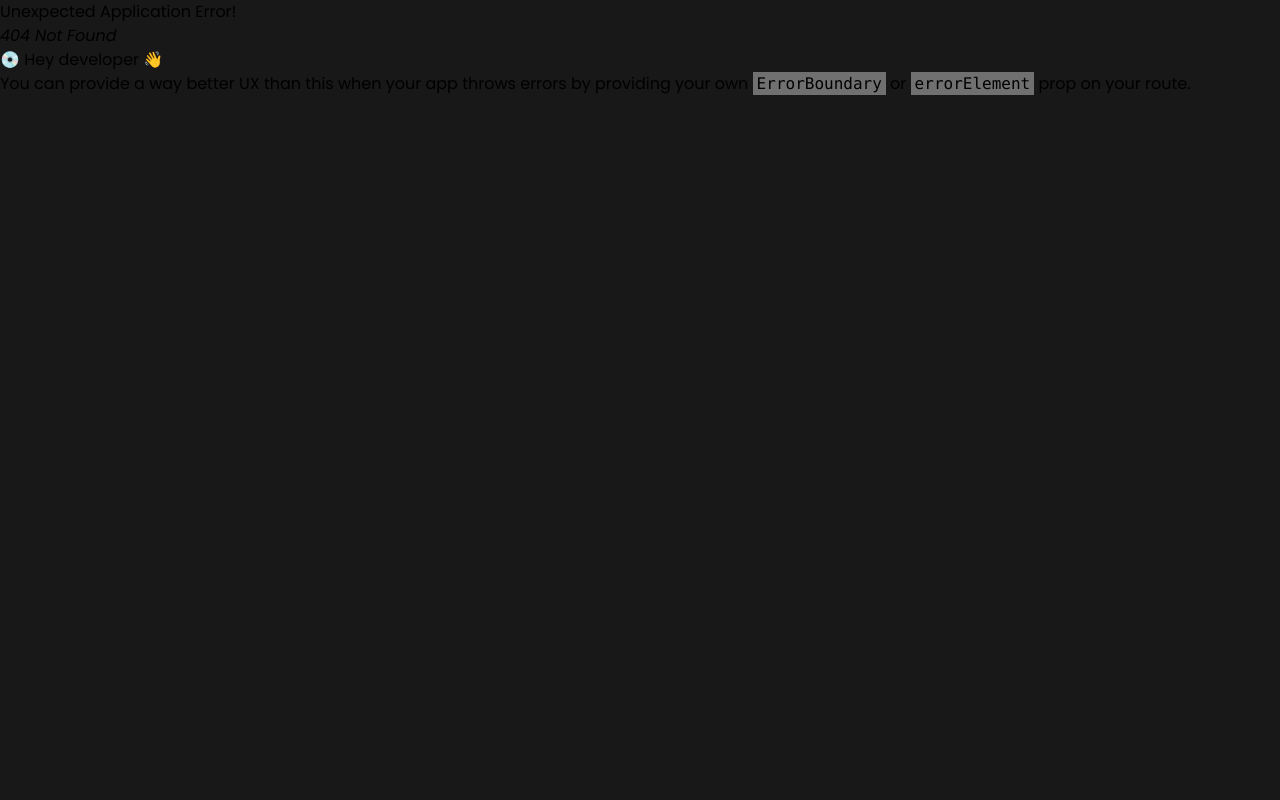
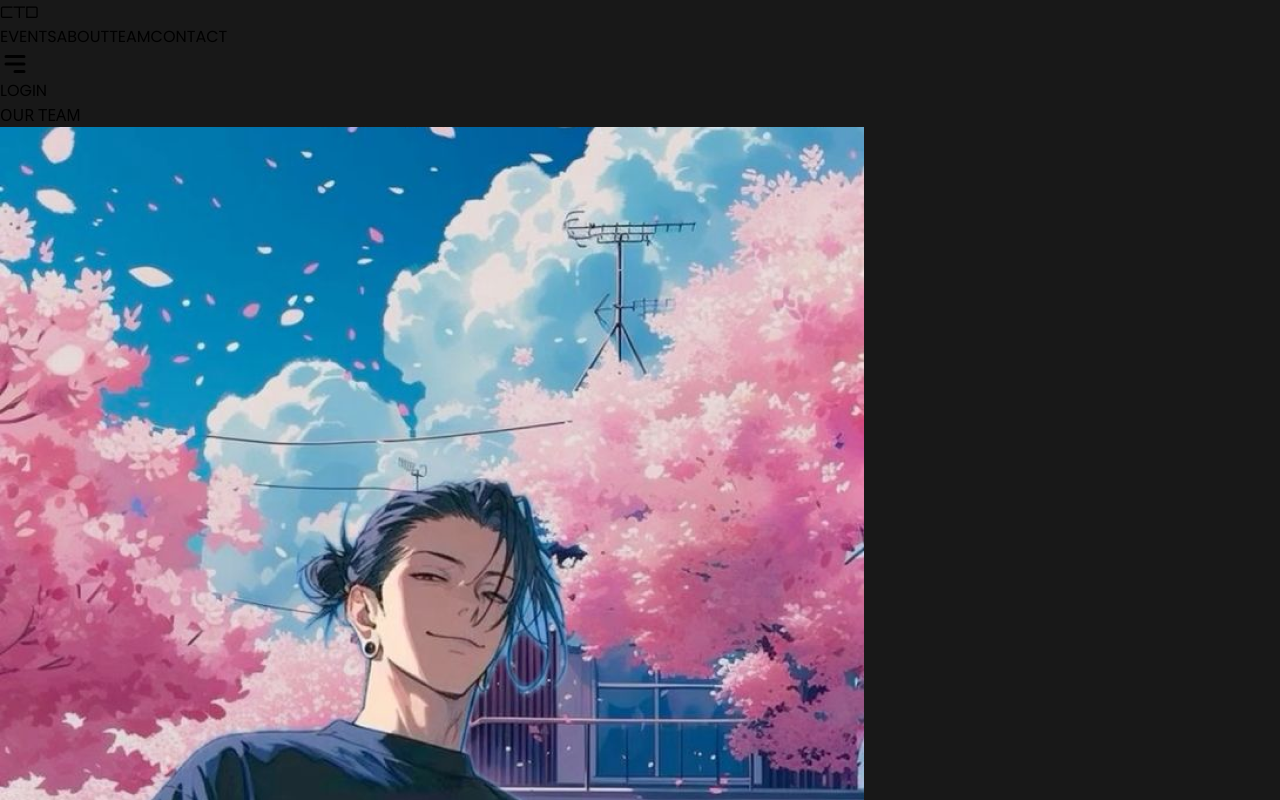
Before and after one commit to CTD-24/Frontend-MainWebsite, a React (Vite) app in the folder ctd-main/: page /team in a window 1280 px wide. Before the commit this address had no page. Shown: the top 800 px of the page. Built offline with nearby package versions, Linux system fonts and the light colour scheme; a web font is replaced by a local one.

Commit message:
Modified

```diff
--- a/ctd-main/package.json
+++ b/ctd-main/package.json
@@ -4,18 +4,20 @@
   "version": "0.0.0",
   "type": "module",
   "scripts": {
-    "dev": "vite",
+    "dev": "vite --host",
     "build": "vite build",
     "lint": "eslint . --ext js,jsx --report-unused-disable-directives --max-warnings 0",
     "preview": "vite preview"
   },
   "dependencies": {
     "@gsap/react": "^2.1.1",
+    "locomotive-scroll": "^5.0.0-beta.13",
     "react": "^18.3.1",
     "react-countdown": "^2.3.5",
     "react-dom": "^18.3.1",
     "react-icons": "^5.2.1",
-    "react-router-dom": "^6.24.1"
+    "react-router-dom": "^6.24.1",
+    "split-type": "^0.3.4"
   },
   "devDependencies": {
     "@types/react": "^18.3.3",
--- a/ctd-main/src/Navbar/Navbar.jsx
+++ b/ctd-main/src/Navbar/Navbar.jsx
@@ -1,19 +1,44 @@
 import { Link } from "react-router-dom";
+import gsap from "gsap";
+import { useEffect } from "react";
+import { ScrollTrigger } from "gsap/ScrollTrigger";
+import { HiMenuAlt3 } from "react-icons/hi";
+
 
 const Navbar = () => {
+    gsap.registerPlugin(ScrollTrigger);
+
+    useEffect(() => {
+        let t1 = gsap.timeline({
+            scrollTrigger: {
+                trigger: "body",
+                start: "10% 00%",
+                end: "100% 100%",
+                scrub: true,
+                markers: false
+            }
+        });
+
+        t1.to(".navbar", {
+            backdropFilter: "blur(10px)"
+        });
+
+    },[])
     return (
         <>
-            <div className="navbar h-[15vh] w-[100%] bg--500 flex justify-center items-center fixed top-0 left-0 z-[3000]">
-                <div className="nav-left h-full w-[20%] bg-red-40 flex justify-center items-center">
-                    <span className="text-white text-[30px] font-extralight">CTD</span>
+            <div className="navbar md:h-[15vh] w-[100%] bg-transparent flex md:justify-center items-center fixed top-0 left-0 z-[3000] max-sm:justify-between max-sm:h-[13vh] ">
+                <div className="nav-left h-full w-[20%] bg-red-40 flex justify-center items-center max-sm:w-[30%] ">
+                    <Link to="/" className="homeLogo text-white text-[30px] font-extralight">CTD</Link>
                 </div>
-                <div className="nav-mid h-full w-[60%] bg--400 flex justify-center items-center gap-[100px] text-[15px] text-white">
+                <div className="nav-mid h-full w-[60%] bg--400 flex justify-center items-center gap-[100px] text-[15px] text-white max-sm:hidden">
                     <Link to="/events">EVENTS</Link>
                     <Link to="/about">ABOUT</Link>
+                    <Link to="/team">TEAM</Link>
                     <Link to="/contact">CONTACT</Link>
                 </div>
                 <div className="nav-right h-full w-[20%] bg-green-40 flex justify-center items-center">
-                    <Link to="/login" className="h-[5vh] w-[7vw] flex justify-center items-center bg-white rounded-full text-[#191919] text-[1.1vw] font-regular">LOGIN</Link>
+                    <HiMenuAlt3 size={30} className="max-sm:block md:hidden fill-white bg--300" />
+                    <Link to="/login" className=" max-sm:hidden h-[5vh] w-[7vw] flex justify-center items-center bg-white rounded-full text-[#191919] text-[1.1vw] font-regular">LOGIN</Link>
                 </div>
             </div>
         </>
--- a/ctd-main/src/Pages/LandingPage.jsx
+++ b/ctd-main/src/Pages/LandingPage.jsx
@@ -12,6 +12,11 @@ import React from 'react';
 import ReactDOM from 'react-dom';
 import Countdown from 'react-countdown';
 import TeamPage from "./TeamPage";
+import SplitType from 'split-type';
+// import {locomotiveScroll} from "locomotive-scroll";
+import LocomotiveScroll from 'locomotive-scroll';
+
+
 
 
 
@@ -19,6 +24,8 @@ import TeamPage from "./TeamPage";
 
 const LandingPage = () => {
     gsap.registerPlugin(ScrollTrigger);
+
+    const locomotiveScroll = new LocomotiveScroll();
 
     const Completionist = () => <span>You are good to go!</span>;
 
@@ -34,13 +41,18 @@ const LandingPage = () => {
     };
 
     useEffect(() => {
+
+        (function () {
+            const locomotiveScroll = new LocomotiveScroll();
+        })();
+
         let t = gsap.timeline({
             scrollTrigger: {
                 trigger: ".videoPage",
                 start: "-40% 50%",
                 end: "50% 50%",
                 scrub: true,
-                markers: true
+                markers: false
             }
         });
 
@@ -51,7 +63,7 @@ const LandingPage = () => {
             duration:2,
             borderRadius:"0vh",
             ease:"power1.inOut",
-            opacity: "10%"
+            opacity: "50%"
         },"anim")
         t.to(".text-box h1", {
             y:150,
@@ -65,6 +77,11 @@ const LandingPage = () => {
             duration:2,
             ease:"power1.inOut",
         },"anim")
+        t.to(".landingPage", {
+            backgroundColor:"#181818",
+            duration:1,
+            ease:"power1.inOut",
+        },"anim")
         t.from(".top-time h1", {
             y:-100,
             opacity:0,
@@ -72,14 +89,50 @@ const LandingPage = () => {
             ease:"power1.inOut",
         },"anim")
 
+        const myText = new SplitType(".my-text");
+
+        const time = gsap.timeline();
+        time
+        .from(".char", {
+            y:"30vh",
+            stagger:0.05,
+            delay:0.2,
+            duration:0.5,
+            // ease:"power1.inOut"
+        })
+        .from(".mainPara", {
+            y:"5vh",
+            opacity:0,
+            delay:0.2,
+            duration:1
+        })
+
+
     }, []);
     return (
         <>
+        <style>
+            {`
+                .my-text{
+                    clip-path: polygon(0 0, 100% 0, 100% 100%, 0% 100%);
+                }
+            `}
+        </style>
                <img className="h-[100vh] w-[100vw] absolute top-0 left-0 z-[1] " src={MainGradient} alt="" />
                <div className="landingPage h-[100vh] w-[100vw] bg--500 flex justify-center items-center relative top-0 left-0 z-[2] ">
                     <div className="text-box h-[50vh] w-[100vw] bg--500 flex flex-col  justify-center items-center">
-                        <h1 className="text-[12vw] text-white z-[1000] leading-[32vh]">CREDENZ TECH DAYZ</h1>
-                        <p className="text-white">The Annual Intra-College TechEvent</p>
+                        <h1 className="my-text text-[12vw] max-sm:text-[16vw] text-white z-[1000] leading-[32vh] max-sm:hidden md:block">CREDENZ TECH DAYZ</h1>
+                        <div className="resp-Text h-[50vh] w-full bg--500 flex flex-col justify-center items-center md:hidden ">
+                            <h1 className="resp-h1 text-[15vh] leading-[13vh] text-white">CREDENZ</h1>
+                            <h1 className="resp-h1 text-[15vh] leading-[13vh] text-white">TECH</h1>
+                            <h1 className="resp-h1 text-[15vh] leading-[13vh] text-white">DAYZ</h1>
+                        </div>
+                        {/* <h1 className="text-[12vw] text-white z-[1000] leading-[32vh]">
+                        {Array.from("CREDENZ TECH DAYZ").map((letter, index) => (
+                            <span key={index} className="text-letter">{letter}</span>
+                        ))}
+                    </h1> */}
+                        <p className= " mainPara text-white max-sm:text-[4vw]">The Annual Intra-College TechEvent</p>
                     </div>
                </div>
                <div className="videoPage h-[100vh] w-[100vw] bg-[#181818] relative flex justify-center items-center ">
@@ -98,9 +151,7 @@ const LandingPage = () => {
                <div className="eventsPage h-[100vh] w-[100vw] bg-[#88b0ff] relative flex justify-center items-center">
 
                </div>
-               <div className="teamPage">
-                    <TeamPage/>
-               </div>
+
         </>
      );
 }
--- a/ctd-main/src/Pages/TeamPage.jsx
+++ b/ctd-main/src/Pages/TeamPage.jsx
@@ -85,7 +85,7 @@ const TeamPage = () => {
     return (
         <>
         <div className="team-cont min-h-[100vh] w-[100vw] bg-[#181818] flex flex-col justify-start items-center ">
-            <div className="events-head h-[30vh] w-[100vw] bg--600 flex justify-start items-end px-[5vw]  ">
+            <div className="events-head h-[40vh] w-[100vw] bg--600 flex justify-start items-end px-[5vw]  ">
                 <h1 className="text-white text-[6vw]">OUR TEAM</h1>
             </div>
 
--- a/ctd-main/src/components/TeamCards.jsx
+++ b/ctd-main/src/components/TeamCards.jsx
@@ -27,9 +27,9 @@ const TeamCards = ({ name, role, image, isSpread, onButtonClick, github, gmail,
 
     return (
         <>
-            <div className="team-card h-[53vh] w-[20vw] max-md:w-[35vw] bg--400 flex flex-col justify-center items-center rounded-[20px] relative  overflow-hidden">
+            <div className="team-card h-[53vh] w-[22vw] max-md:w-[35vw] bg--400 flex flex-col justify-center items-center rounded-[20px] relative  overflow-hidden">
                 <img src={image} alt="IMAGE" className="h-full w-full object-cover rounded-[20px]  absolute top-0 left-0 z-[1000] text-white" />
-                <div className={`member-links member-links-${name} h-[75%] w-[100%] bg--500 flex flex-col justify-center items-center scale-0 absolute top-0 left-0 z-[6000] opacity-0`}>
+                <div className={`member-links member-links-${name} h-[70%] w-[100%] bg--500 flex flex-col justify-end items-center scale-0 absolute top-0 left-0 z-[6000] opacity-0`}>
                     {/* <link>Linkedin</link> */}
                     <Link className="h-[8vh] w-full bg--500 flex justify-center items-center gap-[1vw] overflow-hidden"> <FiGithub size={25} /> <h2 className="text-[1.1vw]">{github}</h2></Link>
                     <Link className="h-[8vh] w-full bg--900 flex justify-center items-center gap-[1vw] overflow-hidden"><SiGmail size={25} /><h2 className="text-[1.1vw]">{gmail}</h2></Link>
@@ -42,7 +42,7 @@ const TeamCards = ({ name, role, image, isSpread, onButtonClick, github, gmail,
                             <p className="text-white text-[1.8vh] bg--500">{role}</p>
                         </div>
                         <div className="team-right h-[100%] w-[35%] bg--500 flex justify-center items-center relative">
-                            <button onClick={onButtonClick} className="bg-white rounded-full h-[10vh] w-[10vh] flex  justify-center items-center z-[1000] absolute"><FaArrowRight className={`arrow-team arrow-team-${name} rotate-[-45deg] absolute z-[7000]`}/></button>
+                            <button onClick={onButtonClick} className="bg-white rounded-full h-[10vh] w-[10vh] flex  justify-center items-center z-[1000] absolute"><FaArrowRight size="1.2vw" className={`arrow-team arrow-team-${name} rotate-[-45deg] absolute z-[7000]`}/></button>
                             <div className={`circle circle-${name} bg-white rounded-full h-[10vh] w-[10vh] flex justify-center items-center absolute z-[100]`}></div>
                         </div>
                     </div>
--- a/ctd-main/src/index.css
+++ b/ctd-main/src/index.css
@@ -21,6 +21,10 @@ h1{
     /* font-family: "Big Shoulders Display", sans-serif; */
 }
 
-span{
+.homeLogo ,span{
     font-family: "Orbitron", sans-serif;
 }
+
+::-webkit-scrollbar {
+    width: 1px;
+  }
--- a/ctd-main/src/main.jsx
+++ b/ctd-main/src/main.jsx
@@ -9,6 +9,7 @@ import LoginPage from '../src/Pages/LoginPage.jsx';
 // import EventsPage from '../src/Pages/EventsPage.jsx';
 import AboutPage from '../src/Pages/AboutPage.jsx';
 import ContactPage from '../src/Pages/ContactPage.jsx';
+import TeamPage from './Pages/TeamPage.jsx';
 
 
 
@@ -21,8 +22,11 @@ const router = createBrowserRouter(
       <Route index element={<LandingPage/>}/>
       {/* <Route path='/events' element={<EventsPage/>} /> */}
       <Route path='/about' element={<AboutPage/>} />
+      <Route path='/team' element={<TeamPage/>} />
       <Route path='/contact' element={<ContactPage/>} />
       <Route path='/login' element={<LoginPage/>} />
+
+
     </Route>
   )
 );
```
Also changed, not shown: 1 other file (tests, documents, lock files or other folders).
